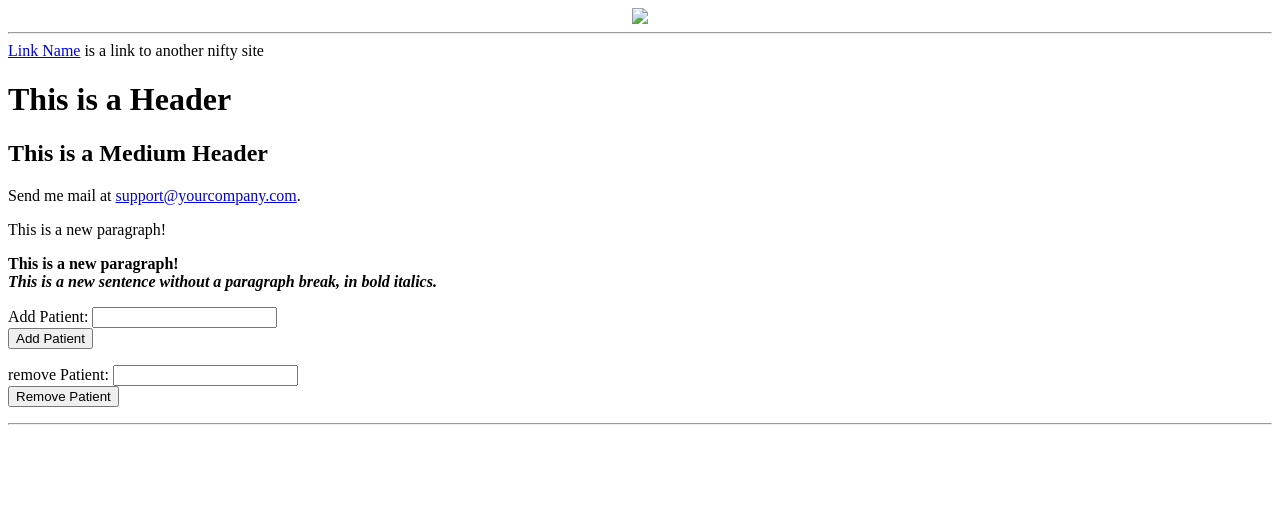
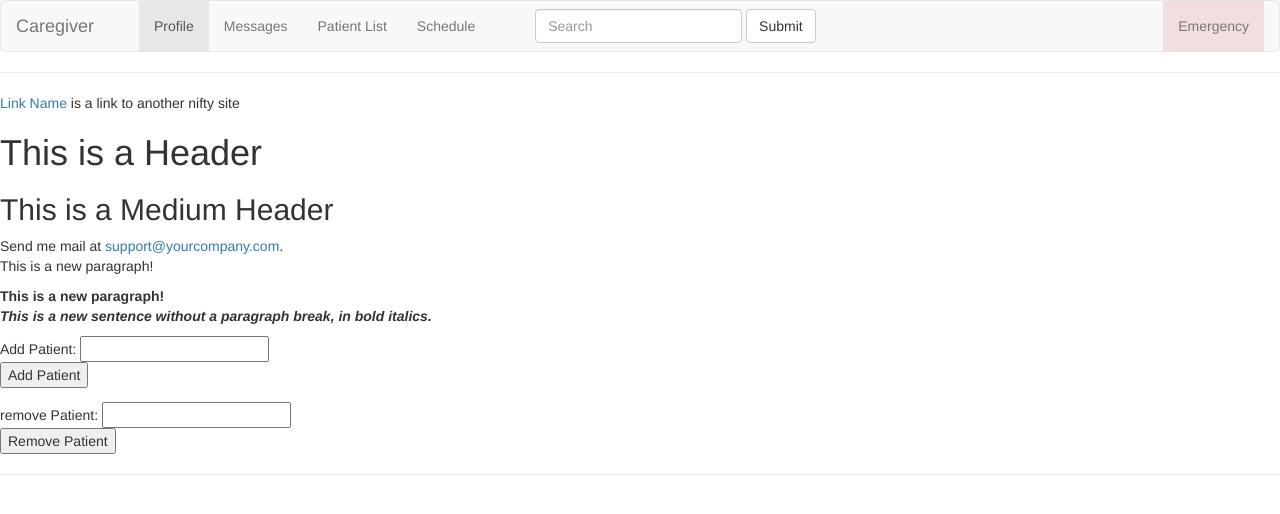
Before and after one commit to ma9851/caregiver, a plain HTML site: page html/caregiverOverview.html in a window 1280 px wide. Drawn offline with nearby package versions, Linux system fonts and the light colour scheme.

```diff
--- a/html/caregiverOverview.html
+++ b/html/caregiverOverview.html
@@ -1,9 +1,50 @@
 <HTML>
-<HEAD>
-    <TITLE>Your Title Here</TITLE>
-</HEAD>
+
+
+<link href="//d2c5utp5fpfikz.cloudfront.net/3_1_1/css/bootstrap.min.css" rel="stylesheet">
+
+<nav class="navbar navbar-default">
+    <div class="container-fluid">
+        <!-- Brand and toggle get grouped for better mobile display -->
+        <div class="navbar-header">
+            <button type="button" class="navbar-toggle collapsed" data-toggle="collapse" data-target="#bs-example-navbar-collapse-1" aria-expanded="false">
+                <span class="sr-only">Toggle navigation</span>
+                <span class="icon-bar"></span>
+                <span class="icon-bar"></span>
+                <span class="icon-bar"></span>
+            </button>
+            <a class="navbar-brand" href="#">Caregiver</a>
+        </div>
+
+        <!-- Collect the nav links, forms, and other content for toggling -->
+        <div class="collapse navbar-collapse navbar-ex1-collapse">
+            <ul class="nav navbar-nav">
+                <li><a href="#"><i class="fa fa-home fa-lg"></i></a></li>
+                <li class="active"><a href="http://127.0.0.1:8888/overview">Profile</a></li>
+                <li><a href="#">Messages</a></li>
+                <li><a href="#">Patient List</a></li>
+                <li><a href="#">Schedule</a></li>
+                <li><a href="#"><i class="fa fa-bell"></i></a></li>
+
+            </ul>
+            <form class="navbar-form navbar-left" role="search">
+                <div class="form-group">
+                    <input type="text" class="form-control" placeholder="Search">
+                </div>
+                <button type="submit" class="btn btn-default">Submit</button>
+            </form>
+            <ul class="nav navbar-nav navbar-right">
+                <li class="list-group-item-danger"><a href="#">Emergency</a></li>
+            </ul>
+        </div><!-- /.navbar-collapse -->
+    </div><!-- /.container-fluid -->
+</nav>
+
+<script src="//d2c5utp5fpfikz.cloudfront.net/3_1_1/js/bootstrap.min.js"></script></body>
+
+
 <BODY BGCOLOR="FFFFFF">
-<CENTER><IMG SRC="clouds.jpg" ALIGN="BOTTOM"> </CENTER>
+
 <HR>
 <a href="http://somegreatsite.com">Link Name</a>
 is a link to another nifty site
```
Also changed, not shown: app.js (+25 -12 lines).
